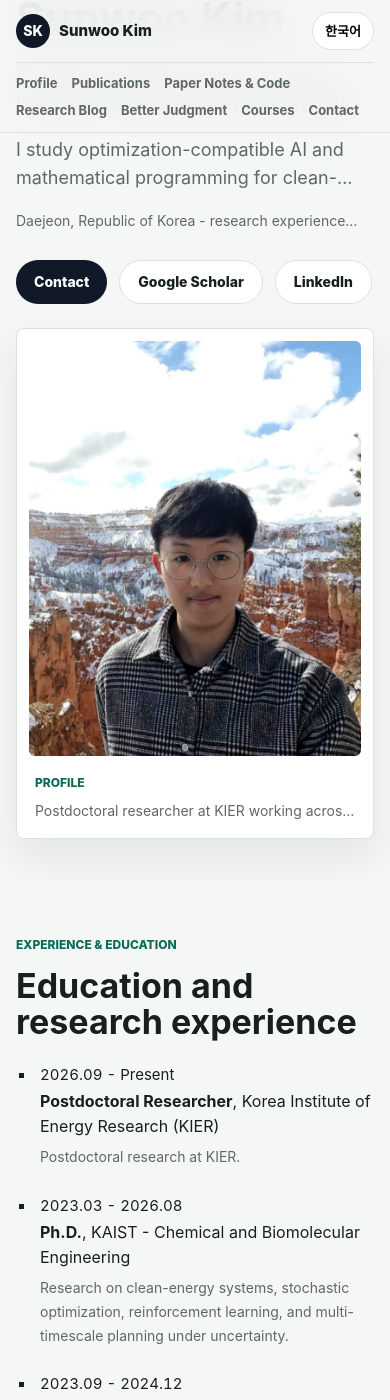
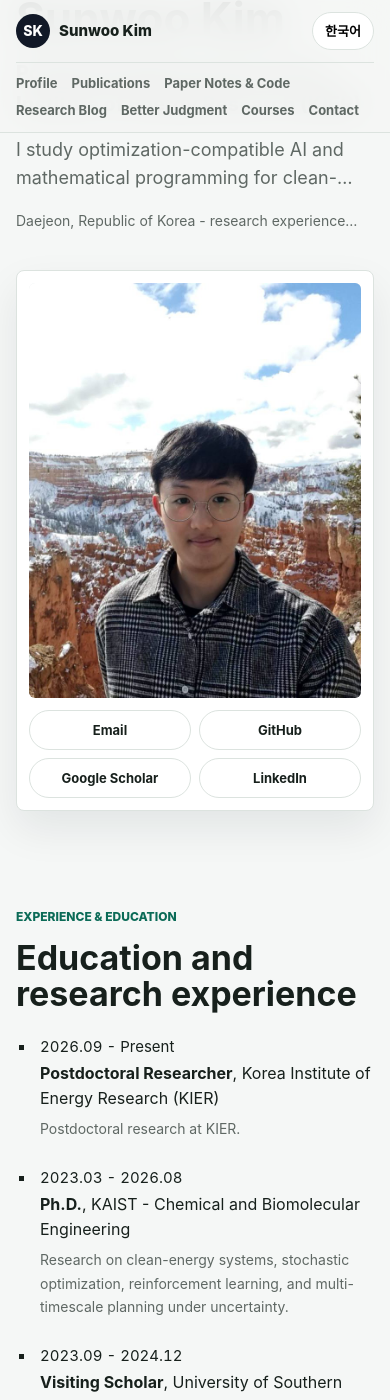
Before and after one commit to SunBooGermany/SunBooGermany.github.io, a Jekyll site: the page built from index.html, in a window 390 px wide and 1400 px high, scrolled down 224 px. Built offline with Jekyll 4.4.1, drawn with Linux system fonts in a browser that asks for light colours; some of the changed text lies outside the part shown.

Commit message:
Simplify research directions and move links below profile photo

```diff
--- a/index.html
+++ b/index.html
@@ -89,19 +89,16 @@
           I study optimization-compatible AI and mathematical programming for clean-energy systems, process systems, and decision making under uncertainty.
         </p>
         <p class="location" data-i18n="location">Daejeon, Republic of Korea - research experience across Korea, Europe, and North America</p>
-        <div class="hero-actions">
-          <a class="button primary" href="mailto:gloryark@kaist.ac.kr" data-i18n="contactButton">Contact</a>
-          <a class="button secondary" href="https://scholar.google.com/citations?user=7DiGQu8AAAAJ&hl=en" target="_blank" rel="noreferrer">Google Scholar</a>
-          <a class="button secondary" href="https://www.linkedin.com/in/sunwoo-kim-25a474261/" target="_blank" rel="noreferrer">LinkedIn</a>
-        </div>
       </div>
 
       <aside class="profile-card" aria-label="Profile summary">
         <img src="{{ '/assets/images/sunwoo-profile-20260530.jpg' | relative_url }}" alt="Sunwoo Kim profile photo" />
-        <div class="profile-card-inner">
-          <p class="profile-label">Profile</p>
-          <p data-i18n="profileCardText">Postdoctoral researcher at KIER working across AI-enabled optimization, process systems engineering, and clean-energy planning.</p>
-        </div>
+        <nav id="contact" class="profile-links" aria-label="Profile links">
+          <a class="button secondary" href="mailto:gloryark@kaist.ac.kr" data-i18n="emailLabel">Email</a>
+          <a class="button secondary" href="https://github.com/SunBooGermany" target="_blank" rel="noreferrer">GitHub</a>
+          <a class="button secondary" href="https://scholar.google.com/citations?user=7DiGQu8AAAAJ&hl=en" target="_blank" rel="noreferrer">Google Scholar</a>
+          <a class="button secondary" href="https://www.linkedin.com/in/sunwoo-kim-25a474261/" target="_blank" rel="noreferrer">LinkedIn</a>
+        </nav>
       </aside>
     </section>
 
@@ -114,33 +111,16 @@
     </section>
 
     <section id="research" class="section">
-      <div class="section-header">
+      <div class="section-header compact">
         <p class="eyebrow">Research</p>
         <h2 data-i18n="researchTitle">Research agenda</h2>
-        <p data-i18n="researchIntro">My work sits at the interface of process systems engineering, operations research, and machine learning. The common objective is to design decision-making methods that remain computationally tractable while respecting feasibility under uncertainty.</p>
       </div>
-      <div class="cards three">
-        <article class="card">
-          <span class="icon">01</span>
-          <h3 data-i18n="pillar1Title">Clean-energy system planning</h3>
-          <p data-i18n="pillar1Text">Long-horizon design and operation of green hydrogen, green ammonia, microgrid, offshore wind, and DAC-integrated systems under uncertain demand, renewable supply, cost, and policy conditions.</p>
-        </article>
-        <article class="card">
-          <span class="icon">02</span>
-          <h3 data-i18n="pillar2Title">Stochastic optimization and decomposition</h3>
-          <p data-i18n="pillar2Text">Multi-period and multi-timescale planning models that connect strategic capacity decisions with operational recourse, with emphasis on feasibility-critical decision making.</p>
-        </article>
-        <article class="card">
-          <span class="icon">03</span>
-          <h3 data-i18n="pillar3Title">Learning-augmented optimization</h3>
-          <p data-i18n="pillar3Text">Integration of reinforcement learning, Bayesian optimization, attention models, and optimization-compatible neural surrogates for scalable planning and control under uncertainty.</p>
-        </article>
-      </div>
-
-      <div class="feature-panel">
-        <h3 data-i18n="featuredTitle">Featured research themes</h3>
-        <ul id="featured-list"></ul>
-      </div>
+      <ul class="research-directions">
+        <li data-i18n="researchDirection1">Optimization for robust design and operations under uncertainty</li>
+        <li data-i18n="researchDirection2">Structure-aware integration of AI and mathematical optimization</li>
+        <li data-i18n="researchDirection3">Multi-timescale and multi-stage stochastic problem</li>
+        <li data-i18n="researchDirection4">Generalizable solutions for real-world decision problems</li>
+      </ul>
     </section>
 
     <section id="projects" class="section alt split">
@@ -159,24 +139,10 @@
         <ul id="conference-list" class="text-list"></ul>
       </div>
     </section>
-
-    <section id="contact" class="section contact">
-      <div>
-        <p class="eyebrow">Contact</p>
-        <h2 data-i18n="contactTitle">For collaboration</h2>
-        <p data-i18n="contactText">I am interested in research collaborations and industry conversations on AI-enabled optimization, hydrogen and carbon-management systems, stochastic planning, and decision making under uncertainty.</p>
-      </div>
-      <div class="contact-actions">
-        <a class="button primary light" href="mailto:gloryark@kaist.ac.kr" data-i18n="emailSunwoo">Email Sunwoo</a>
-        <a class="button outline-light" href="https://scholar.google.com/citations?user=7DiGQu8AAAAJ&hl=en" target="_blank" rel="noreferrer">Google Scholar</a>
-        <a class="button outline-light" href="https://www.linkedin.com/in/sunwoo-kim-25a474261/" target="_blank" rel="noreferrer">LinkedIn</a>
-        <a class="button outline-light" href="https://github.com/SunBooGermany" target="_blank" rel="noreferrer">GitHub</a>
-      </div>
-    </section>
   </main>
 
   <footer class="footer">
-    <p>&copy; <span id="year"></span> Sunwoo Kim. Built for academic and industrial collaboration.</p>
+    <p>&copy; <span id="year"></span> Sunwoo Kim.</p>
     <p>Korea Institute of Energy Research (KIER)</p>
   </footer>
 
--- a/script.js
+++ b/script.js
@@ -12,30 +12,15 @@
     title: "Postdoctoral Researcher, Korea Institute of Energy Research (KIER)",
     hero: "I study optimization-compatible AI and mathematical programming for clean-energy systems, process systems, and decision making under uncertainty.",
     location: "Daejeon, Republic of Korea - research experience across Korea, Europe, and North America",
-    contactButton: "Contact",
-    profileCardText: "Postdoctoral researcher at KIER working across AI-enabled optimization, process systems engineering, and clean-energy planning.",
     researchTitle: "Research agenda",
-    researchIntro: "My work sits at the interface of process systems engineering, operations research, and machine learning. The common objective is to design decision-making methods that remain computationally tractable while respecting feasibility under uncertainty.",
-    pillar1Title: "Clean-energy system planning",
-    pillar1Text: "Long-horizon design and operation of green hydrogen, green ammonia, microgrid, offshore wind, and DAC-integrated systems under uncertain demand, renewable supply, cost, and policy conditions.",
-    pillar2Title: "Stochastic optimization and decomposition",
-    pillar2Text: "Multi-period and multi-timescale planning models that connect strategic capacity decisions with operational recourse, with emphasis on feasibility-critical decision making.",
-    pillar3Title: "Learning-augmented optimization",
-    pillar3Text: "Integration of reinforcement learning, Bayesian optimization, attention models, and optimization-compatible neural surrogates for scalable planning and control under uncertainty.",
-    featuredTitle: "Featured research themes",
+    researchDirection1: "Optimization for robust design and operations under uncertainty",
+    researchDirection2: "Structure-aware integration of AI and mathematical optimization",
+    researchDirection3: "Multi-timescale and multi-stage stochastic problem",
+    researchDirection4: "Generalizable solutions for real-world decision problems",
+    emailLabel: "Email",
     experienceTitle: "Education and research experience",
     projectTitle: "Selected projects and industrial exposure",
     conferenceTitle: "Selected talks and conferences",
-    contactTitle: "For collaboration",
-    contactText: "I am interested in research collaborations and industry conversations on AI-enabled optimization, hydrogen and carbon-management systems, stochastic planning, and decision making under uncertainty.",
-    emailSunwoo: "Email Sunwoo",
-    featured: [
-      "Multi-period stochastic capacity planning for hybrid microgrids with green hydrogen production",
-      "International green hydrogen and green ammonia supply chain design under uncertainty",
-      "Sector coupling between solid direct air capture and green hydrogen production",
-      "Rule-based and optimization-based operation of wind-powered hydrogen production systems",
-      "Bayesian optimization and Hyperband-assisted design-space exploration for energy supply chains"
-    ],
     publications: [
       ["Renewable and Sustainable Energy Reviews", "2024", "Multi-period, multi-timescale stochastic optimization model for simultaneous capacity investment and energy management decisions for hybrid micro-grids with green hydrogen production under uncertainty", "https://doi.org/10.1016/j.rser.2023.114049"],
       ["Energy Conversion and Management", "2024", "Techno-economic analysis for design and management of international green hydrogen supply chain under uncertainty: An integrated temporal planning approach", "https://doi.org/10.1016/j.enconman.2023.118010"],
@@ -80,30 +65,15 @@
     title: "한국에너지기술연구원(KIER) 박사후연구원",
     hero: "청정에너지 시스템, 공정 시스템, 불확실성 하의 의사결정을 위한 최적화 친화적 AI와 수리계획 방법론을 연구합니다.",
     location: "대한민국 대전 - 한국, 유럽, 북미에서의 연구 경험",
-    contactButton: "연락하기",
-    profileCardText: "AI 기반 최적화, 공정시스템공학, 청정에너지 계획을 연결해 연구하는 한국에너지기술연구원(KIER) 박사후연구원입니다.",
     researchTitle: "연구 방향",
-    researchIntro: "저의 연구는 공정시스템공학, 운영연구, 머신러닝의 접점에 있습니다. 핵심 목표는 불확실성 하에서도 계산 가능성과 실행 가능성을 함께 고려하는 의사결정 방법을 설계하는 것입니다.",
-    pillar1Title: "청정에너지 시스템 계획",
-    pillar1Text: "수요, 재생에너지 공급, 비용, 정책 불확실성을 고려한 그린수소, 그린암모니아, 마이크로그리드, 해상풍력, DAC 연계 시스템의 장기 설계와 운영.",
-    pillar2Title: "확률 최적화와 분해 기법",
-    pillar2Text: "전략적 설비 투자와 운영 recourse를 연결하는 다기간, 다시간척도 계획 모델. 특히 실행 가능성이 중요한 의사결정 구조에 초점.",
-    pillar3Title: "학습 보강 최적화",
-    pillar3Text: "강화학습, 베이지안 최적화, attention 모델, 최적화 친화적 신경망 surrogate를 결합해 불확실성 하의 계획과 제어 문제를 확장 가능하게 다룹니다.",
-    featuredTitle: "주요 연구 주제",
+    researchDirection1: "불확실성 하의 강건 설계와 운영을 위한 최적화",
+    researchDirection2: "문제 구조를 반영한 AI와 수학적 최적화의 통합",
+    researchDirection3: "다시간척도·다단계 확률 문제",
+    researchDirection4: "실제 의사결정 문제에 일반화할 수 있는 해법",
+    emailLabel: "이메일",
     experienceTitle: "학력과 연구 경력",
     projectTitle: "주요 프로젝트와 산업 경험",
     conferenceTitle: "주요 발표와 학회",
-    contactTitle: "협업 문의",
-    contactText: "AI 기반 최적화, 수소 및 탄소관리 시스템, 확률 계획, 불확실성 하의 의사결정에 관한 연구 협업과 산업 논의를 환영합니다.",
-    emailSunwoo: "이메일 보내기",
-    featured: [
-      "그린수소 생산을 포함한 하이브리드 마이크로그리드의 다기간 확률 용량 계획",
-      "불확실성 하의 국제 그린수소 및 그린암모니아 공급망 설계",
-      "고체 직접공기포집과 그린수소 생산의 섹터 커플링",
-      "풍력 기반 수소 생산 시스템의 규칙 기반 및 최적화 기반 운영",
-      "에너지 공급망 설계를 위한 베이지안 최적화와 Hyperband 기반 탐색"
-    ],
     publications: [
       ["Renewable and Sustainable Energy Reviews", "2024", "Multi-period, multi-timescale stochastic optimization model for simultaneous capacity investment and energy management decisions for hybrid micro-grids with green hydrogen production under uncertainty", "https://doi.org/10.1016/j.rser.2023.114049"],
       ["Energy Conversion and Management", "2024", "Techno-economic analysis for design and management of international green hydrogen supply chain under uncertainty: An integrated temporal planning approach", "https://doi.org/10.1016/j.enconman.2023.118010"],
@@ -207,7 +177,6 @@
   document.querySelectorAll("[data-lang-panel]").forEach((node) => {
     node.hidden = node.getAttribute("data-lang-panel") !== lang;
   });
-  setList("featured-list", dict.featured);
   setList("project-list", dict.projects);
   setList("conference-list", dict.conferences);
   setPublications(dict.publications);
--- a/styles.css
+++ b/styles.css
@@ -129,13 +129,6 @@
   color: var(--muted);
   font-size: 14px;
 }
-.hero-actions,
-.contact-actions {
-  display: flex;
-  flex-wrap: wrap;
-  gap: 12px;
-  margin-top: 28px;
-}
 .button {
   display: inline-flex;
   align-items: center;
@@ -174,21 +167,28 @@
   border-radius: 6px;
   background: #e9eef0;
 }
-.profile-card-inner {
-  padding: 18px 6px 4px;
+.profile-links {
+  display: grid;
+  grid-template-columns: repeat(2, minmax(0, 1fr));
+  gap: 8px;
+  padding-top: 12px;
+  scroll-margin-top: 112px;
 }
-.profile-label {
-  margin-bottom: 8px;
-  color: var(--green);
-  font-size: 12px;
-  font-weight: 850;
-  letter-spacing: 0;
-  text-transform: uppercase;
+.profile-links .button {
+  min-height: 40px;
+  padding: 8px 10px;
+  font-size: 13px;
+  font-weight: 650;
 }
-.profile-card-inner p:last-child {
-  margin-bottom: 0;
-  color: var(--muted);
-  font-size: 14px;
+.research-directions {
+  margin: 0;
+  padding-left: 20px;
+  list-style-type: square;
+  font-size: 18px;
+  line-height: 1.7;
+}
+.research-directions li + li {
+  margin-top: 12px;
 }
 
 .gateway-grid {
@@ -627,29 +627,6 @@
   color: var(--muted);
   font-size: 14px;
 }
-.contact {
-  width: min(1180px, calc(100% - 40px));
-  margin-top: 76px;
-  margin-bottom: 76px;
-  padding: 42px;
-  border-radius: 8px;
-  background: var(--dark);
-  color: white;
-  display: grid;
-  grid-template-columns: 1fr .8fr;
-  gap: 40px;
-  align-items: end;
-}
-.contact h2 {
-  font-size: 44px;
-  line-height: 1.06;
-  letter-spacing: 0;
-}
-.contact p:not(.eyebrow) {
-  max-width: 760px;
-  color: #d6d8d4;
-  font-size: 17px;
-}
 .footer {
   display: flex;
   justify-content: space-between;
@@ -1062,7 +1039,6 @@
   .hero,
   .cards.three,
   .split,
-  .contact,
   .home-note-list,
   .statement-panel,
   .insight-grid,
@@ -1088,7 +1064,6 @@
   .publication-year-header p { text-align: left; }
   .publication { grid-template-columns: 1fr; }
   .publication .num { font-size: 22px; }
-  .contact { margin-top: 40px; margin-bottom: 40px; padding: 30px; }
   .footer { flex-direction: column; }
   .log-main { padding-top: 52px; }
   .log-home-link { padding-inline: 12px; }
@@ -1137,7 +1112,6 @@
   }
   .hero-text,
   .location,
-  .profile-card-inner p:last-child,
   .gateway-card p:not(.gateway-kicker),
   .section-header p:not(.eyebrow),
   .card p,
@@ -1176,16 +1150,14 @@
     -webkit-line-clamp: 3;
   }
   .insight-card,
-  .location,
-  .profile-card-inner p:last-child {
+  .location {
     --mobile-lines: 1;
     -webkit-line-clamp: 1;
   }
   .section-header {
     margin-bottom: 22px;
   }
-  .section-header h2,
-  .contact h2 {
+  .section-header h2 {
     font-size: 34px;
   }
   .log-hero h1,
@@ -1267,7 +1239,9 @@
   .record-citation {
     font-size: 13px;
   }
-  #profile { scroll-margin-top: 176px; }
+  #profile,
+  .profile-links { scroll-margin-top: 176px; }
+  .research-directions { font-size: 16px; }
   .timeline-row {
     grid-template-columns: 1fr;
     gap: 2px;
@@ -1278,10 +1252,6 @@
   }
   .timeline-item p {
     padding-left: 0;
-  }
-  .contact {
-    width: calc(100% - 32px);
-    padding: 24px 20px;
   }
   .log-main {
     width: calc(100% - 32px);
```
